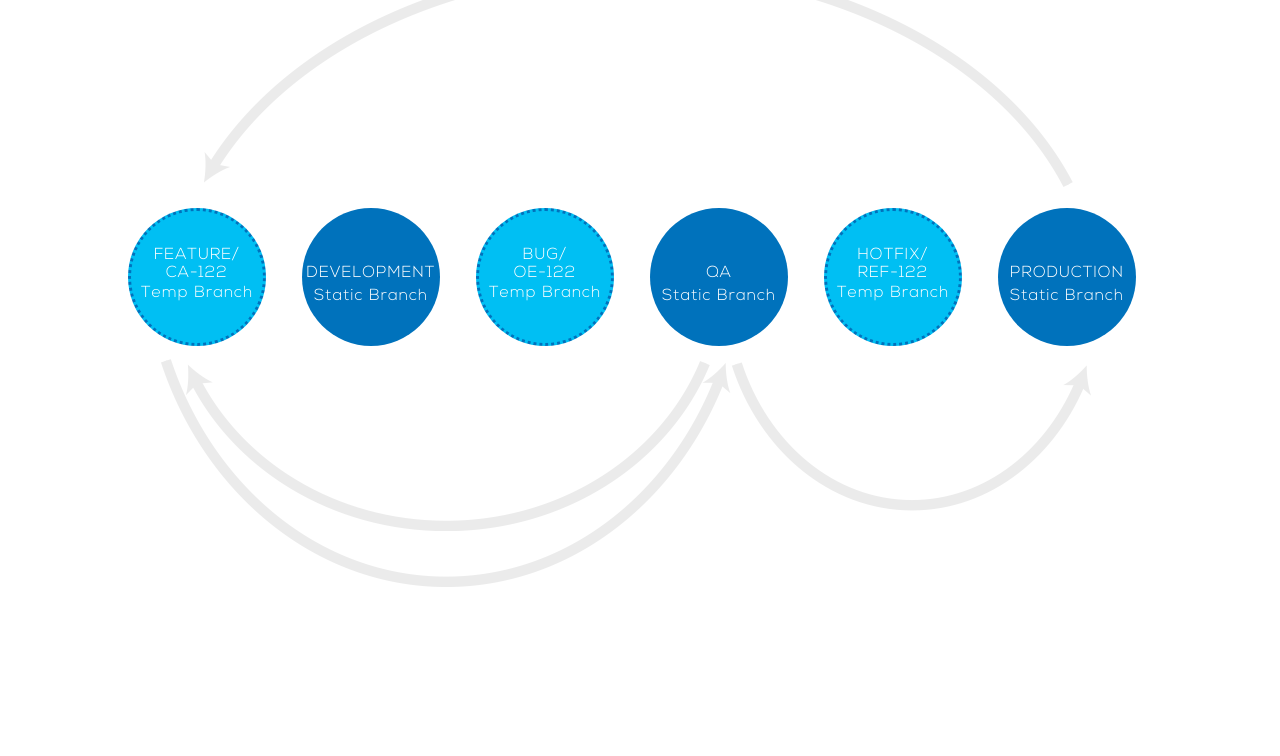
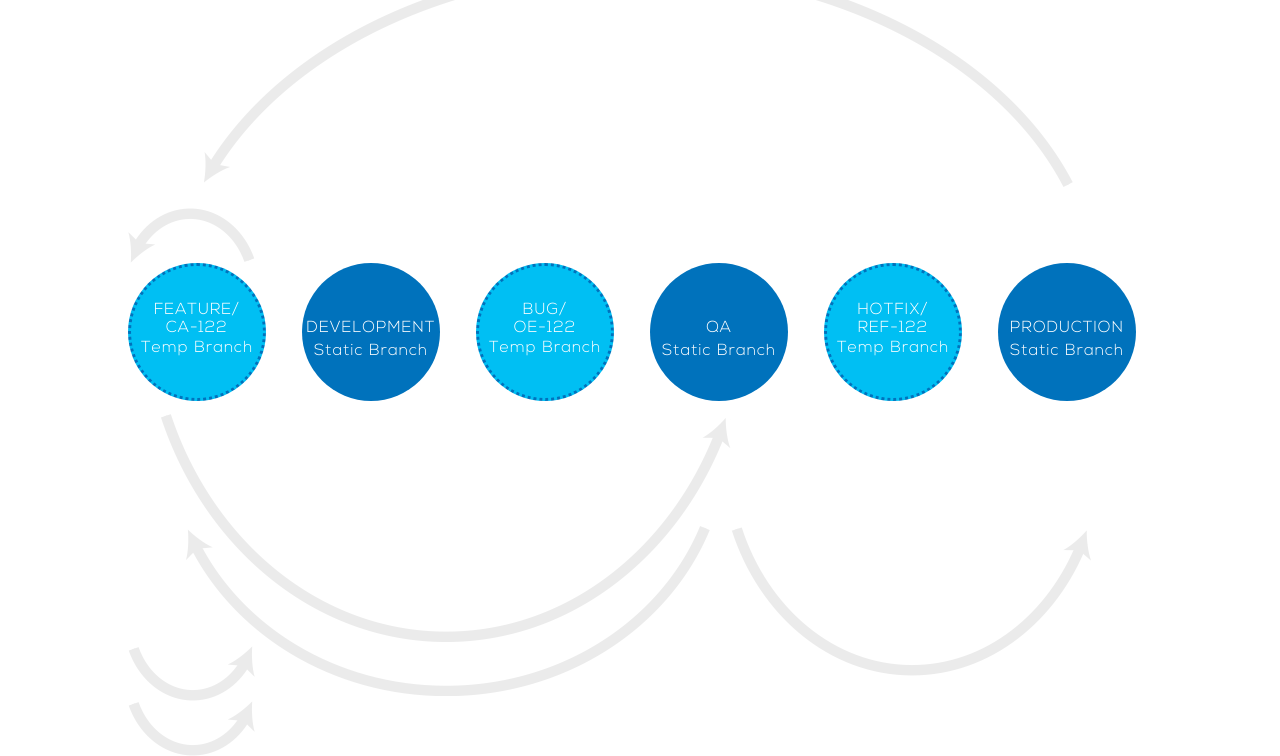
Before and after one commit to jmadden85/branching, a plain HTML site: page index.html in a window 1280 px wide. Shown: the part 143-899 px from the top of the page. Before the commit the page ends 800 px from the top, so only its background shows below. Drawn offline with nearby package versions, Linux system fonts and the light colour scheme.

Commit message:
more css updates

```diff
--- a/css/main.css
+++ b/css/main.css
@@ -230,7 +230,21 @@ img {
     right:59px;
 }
 
+.arrow.tiny {
+  height: 55px;
+  width: 127px;
+  background-position: 0 -218px;
+}
 
+.arrow.tiny.left.down {
+  -webkit-transform:rotate(180deg);
+  transform:rotate(180deg);
+}
+
+.arrow.tiny.right.down {
+  -webkit-transform:rotate(180deg);
+  transform:rotate(180deg);
+}
 
 
 
--- a/index.html
+++ b/index.html
@@ -28,6 +28,7 @@
             </header>
             <section class="branching">
                 <div class="arrow big left"></div>
+                <div class="arrow tiny up left"></div>
                 <div class="temp feature branch">
                     <h3>Feature/<br />
                         CA-122</h3>
@@ -59,6 +60,8 @@
                 <div class="arrow medium right"></div>
                 <div class="arrow medium left"></div>
                 <div class="arrow small right"></div>
+                <div class="arrow tiny down right"></div>
+                <div class="arrow tiny down left"></div>
             </section>
         </section>
 
```
